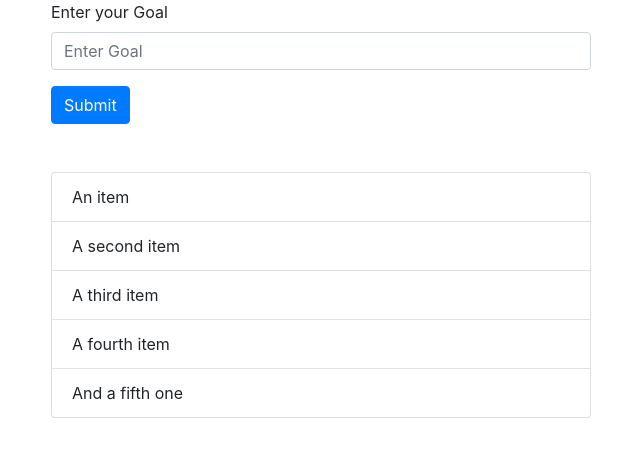
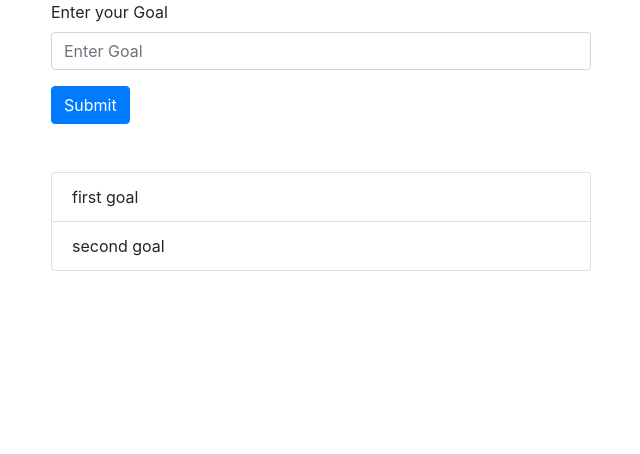
Before and after one commit to itssonu/react, a React (Create React App) app: page / in a window 1280 px wide. Shown: the top 454 px of the page, without its empty margins (319-959 px from the left). Built offline with nearby package versions, Linux system fonts and the light colour scheme.

Commit message:
goal added successfully

```diff
--- a/src/App.js
+++ b/src/App.js
@@ -1,14 +1,35 @@
-import logo from "./logo.svg";
 import "./App.css";
 import GoalForm from "./component/GoalForm.js";
 import Goal from "./component/Goal.js";
 import Ui from "./component/Ui.js";
+import React, { useState } from "react";
 function App() {
+  const initialGoalData = [
+    {
+      id: "goal1",
+      goal: "first goal",
+    },
+    {
+      id: "goal2",
+      goal: "second goal",
+    },
+  ];
+
+  const [goalData, setGoalData] = useState(initialGoalData);
+
+  const addGoalHandler = (singleGoalData) => {
+    // console.log(singleGoalData);
+    setGoalData((prevGoalData) => {
+      console.log(prevGoalData);
+      return [singleGoalData, ...prevGoalData];
+    });
+  };
+
   return (
     <>
       <Ui>
-        <GoalForm />
-        <Goal />
+        <GoalForm singleGoalData={addGoalHandler} />
+        <Goal goalData={goalData} />
       </Ui>
     </>
   );
--- a/src/component/Goal.js
+++ b/src/component/Goal.js
@@ -1,13 +1,13 @@
 import React from "react";
 
-const Goal = () => {
+const Goal = (props) => {
   return (
-    <ul class="list-group mt-5">
-      <li class="list-group-item">An item</li>
-      <li class="list-group-item">A second item</li>
-      <li class="list-group-item">A third item</li>
-      <li class="list-group-item">A fourth item</li>
-      <li class="list-group-item">And a fifth one</li>
+    <ul className="list-group mt-5">
+      {props.goalData.map((v) => (
+        <li key={v.id} className="list-group-item">
+          {v.goal}
+        </li>
+      ))}
     </ul>
   );
 };
--- a/src/component/GoalForm.js
+++ b/src/component/GoalForm.js
@@ -1,15 +1,35 @@
-import React from "react";
+import React, { useState } from "react";
 
-const GoalForm = () => {
+const GoalForm = (props) => {
+  const [addGoal, setAddGoal] = useState("");
+
+  const goalChangeHandler = (e) => {
+    setAddGoal(e.target.value);
+  };
+
+  const onSaveHandler = (e) => {
+    e.preventDefault();
+
+    const goalFormData = {
+      id: Math.random().toString(),
+      goal: addGoal,
+    };
+
+    props.singleGoalData(goalFormData);
+
+    setAddGoal("");
+  };
+
   return (
-    <form>
+    <form onSubmit={onSaveHandler}>
       <div className="form-group">
-        <label for="exampleInputEmail1">Enter your Goal</label>
+        <label htmlFor="exampleInputEmail1">Enter your Goal</label>
         <input
           type="text"
           className="form-control"
           id="goal"
           placeholder="Enter Goal"
+          onChange={goalChangeHandler}
         />
       </div>
       <button type="submit" className="btn btn-primary">
```
